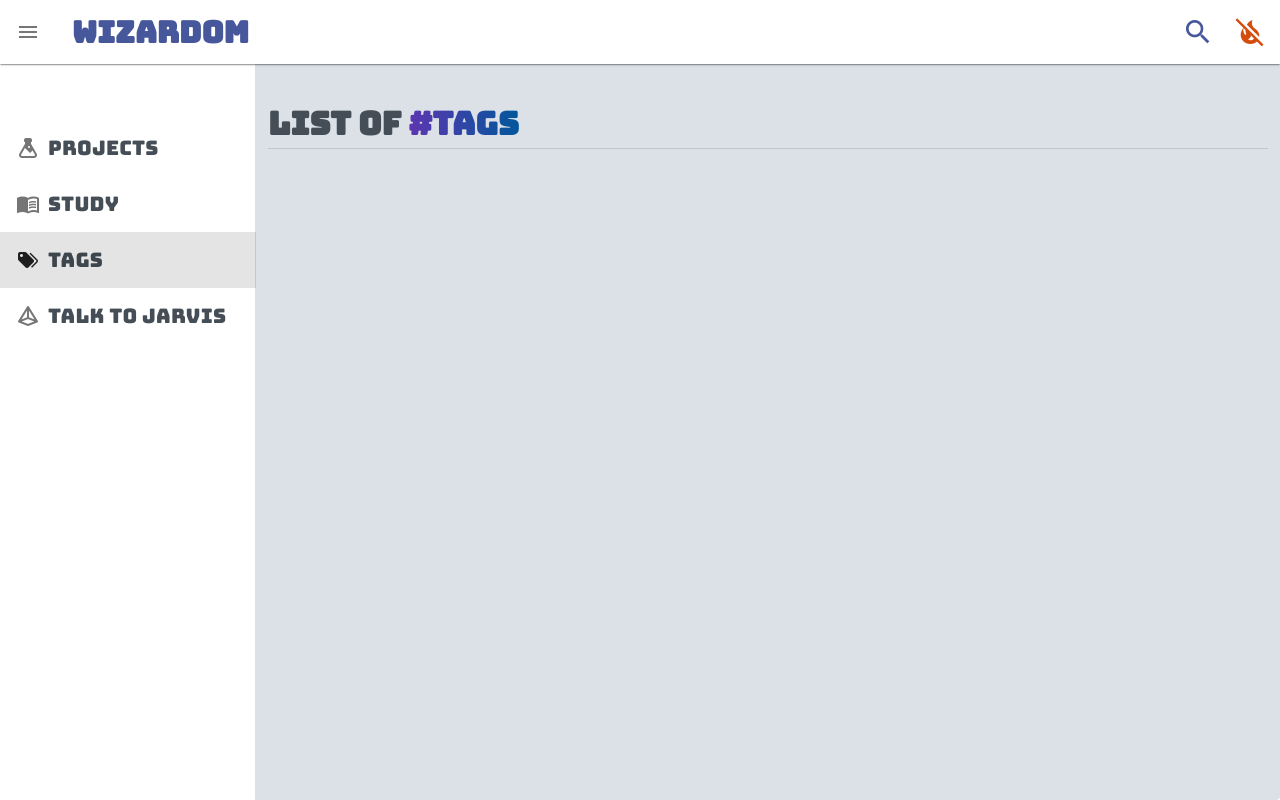
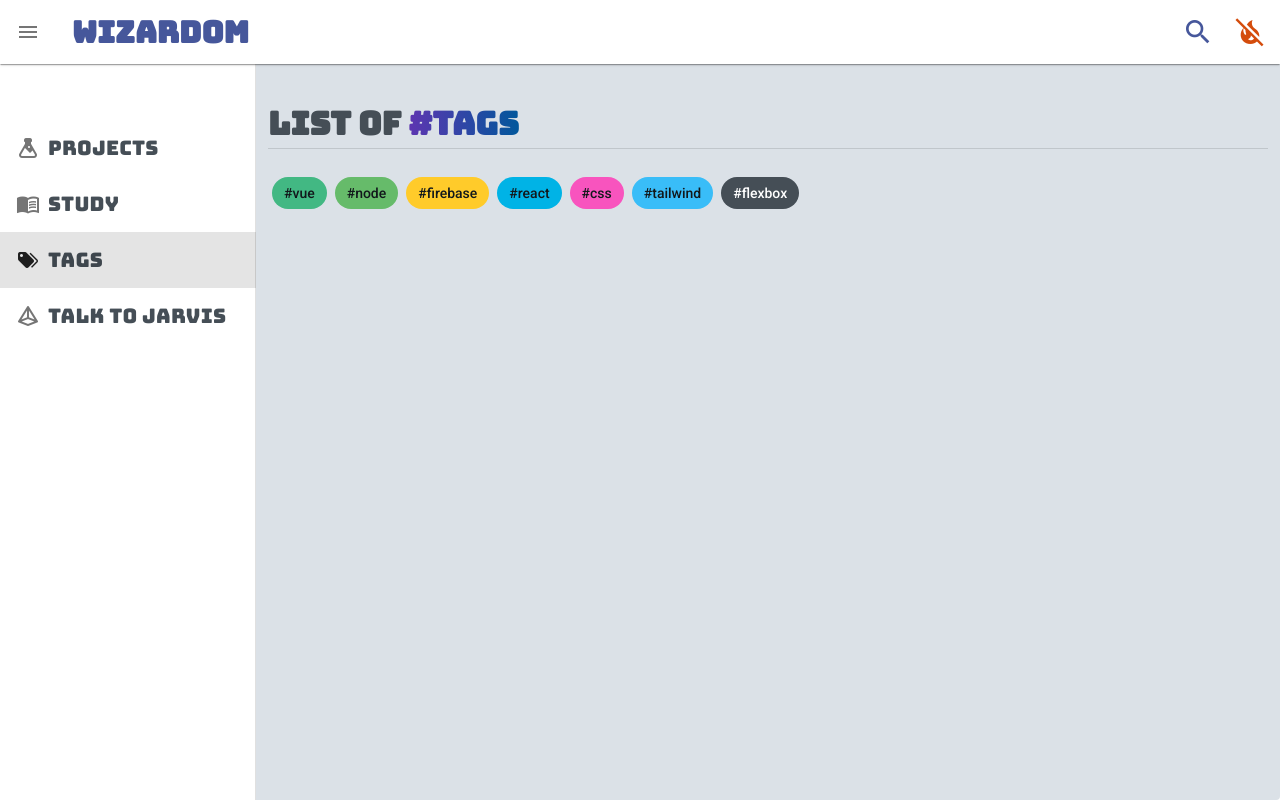
Before and after one commit to dilapitan/wizardom, a Vue app: page /tags in a window 1280 px wide. Built offline with nearby package versions, Linux system fonts and the light colour scheme.

Commit message:
Update Tags view content

```diff
--- a/src/views/Tags.vue
+++ b/src/views/Tags.vue
@@ -10,11 +10,42 @@
     <v-divider></v-divider>
 
     <br />
+
+    <div>
+      <TagComponent
+        class="ma-1"
+        v-for="(tag, i) in tags"
+        :key="i"
+        :value="tag.label"
+      />
+    </div>
+
+    <br />
   </v-container>
 </template>
 
 <script>
+import TagComponent from '@/components/TagComponent'
+
 export default {
   name: 'Tags',
+
+  components: {
+    TagComponent,
+  },
+
+  data: () => ({
+    tags: null,
+  }),
+
+  created() {
+    this.tags = this.getTags()
+  },
+
+  methods: {
+    getTags() {
+      return this.$store.state.tags
+    },
+  },
 }
 </script>
```
